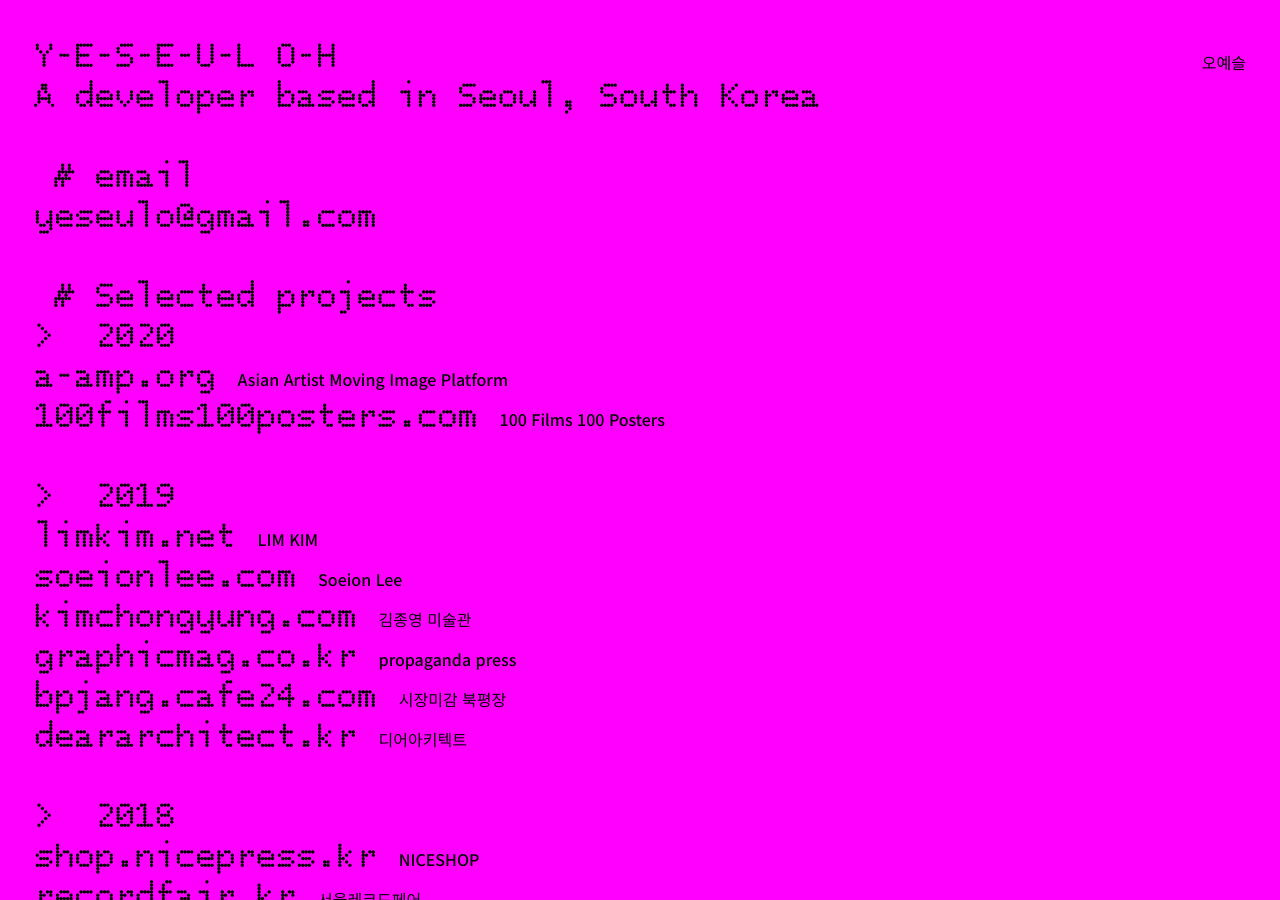
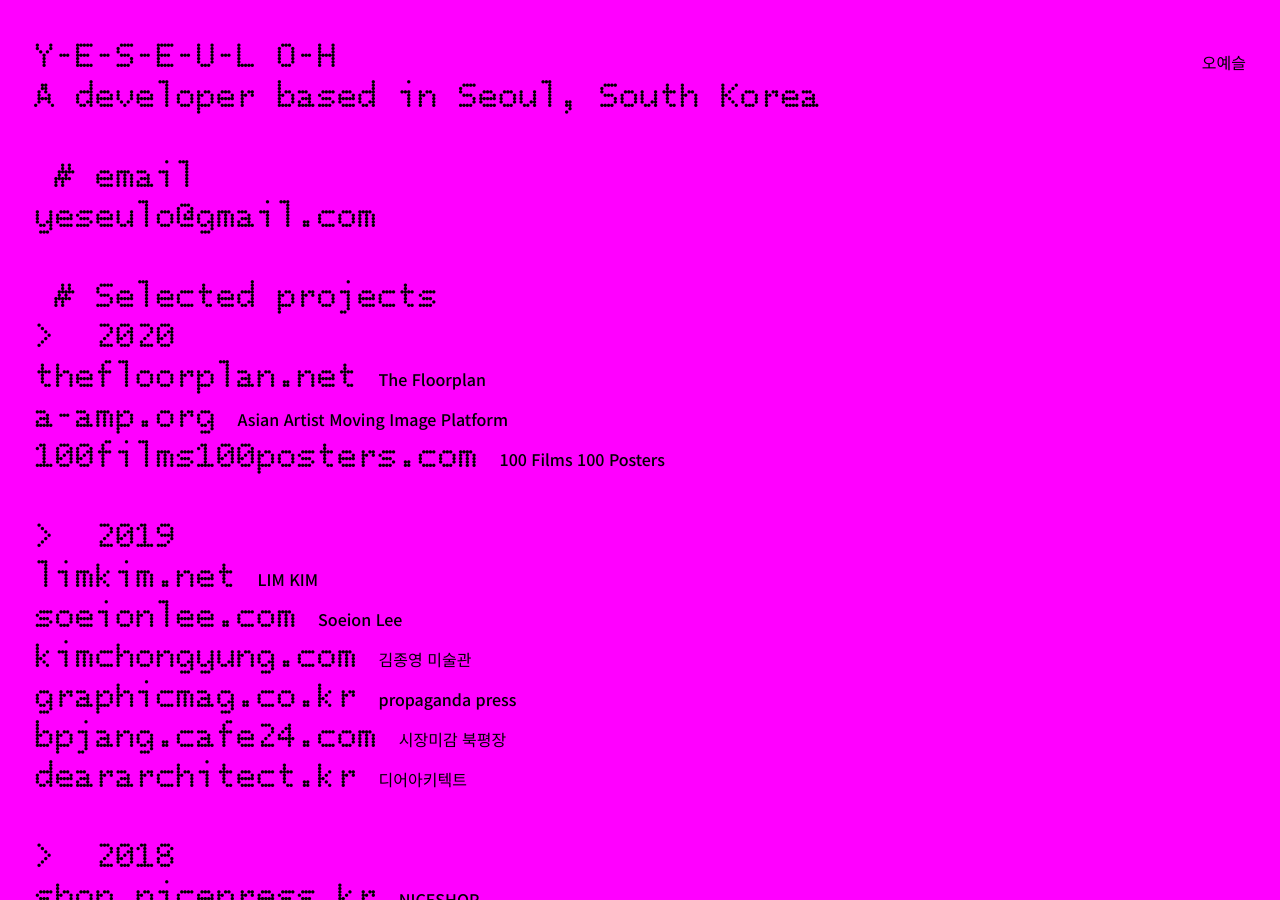
Before and after one commit to yeseulo/yeseulo.github.io, a Jekyll site: the page built from index.md, in a window 1280 px wide and 900 px high. Built offline with Jekyll 4.4.1, drawn with Linux system fonts in a browser that asks for light colours.

Commit message:
Add new project: The Floorplan

```diff
--- a/index.md
+++ b/index.md
@@ -7,6 +7,7 @@ image: assets/og-image.png
 ## &nbsp;# Selected projects
 
 ### >&nbsp;&nbsp;2020
+- [thefloorplan.net](https://thefloorplan.net){: target="_blank"}**The Floorplan**
 - [a-amp.org](http://a-amp.org){: target="_blank"}**Asian Artist Moving Image Platform**
 - [100films100posters.com](http://100films100posters.com){: target="_blank"}**100 Films 100 Posters**
 
```
